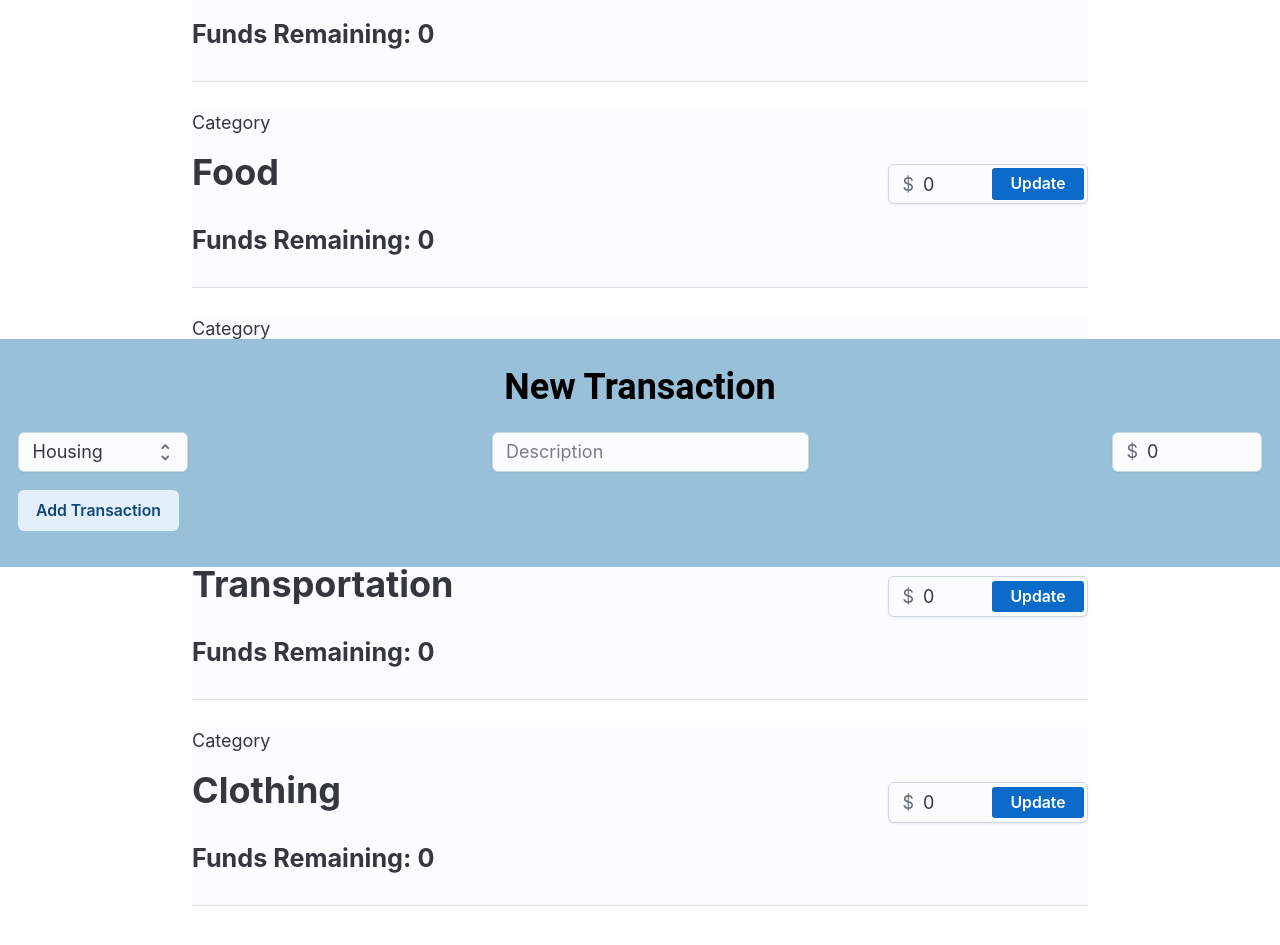
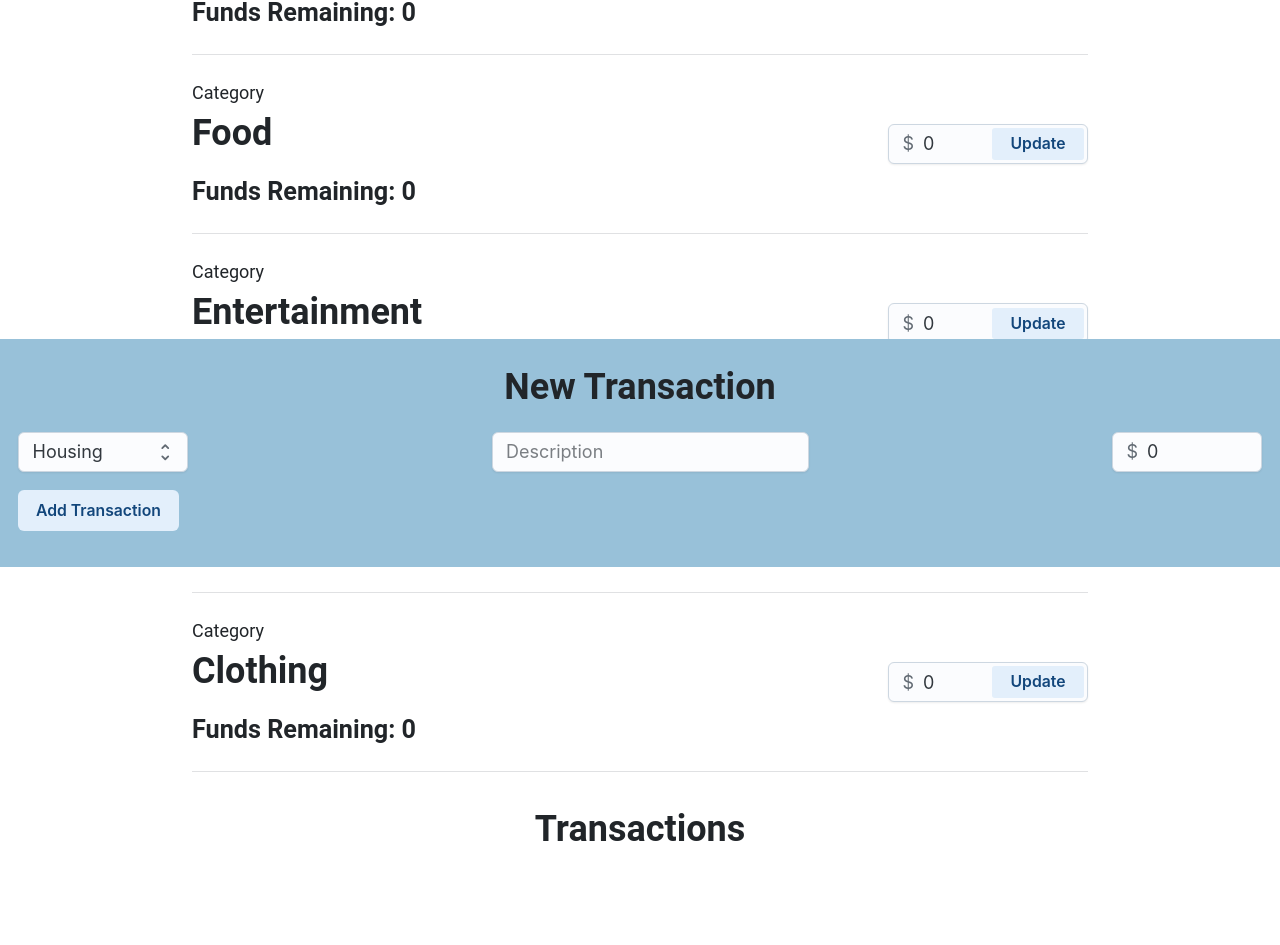
Before and after one commit to RuxinQu/expense-tracker, a React (Create React App) app: page / in a window 1280 px wide. Shown: the part 233-1178 px from the top of the page. Built offline with nearby package versions, Linux system fonts and the light colour scheme.

Commit message:
add remove transaction feature

```diff
--- a/package.json
+++ b/package.json
@@ -5,6 +5,7 @@
   "dependencies": {
     "@emotion/react": "^11.10.6",
     "@emotion/styled": "^11.10.6",
+    "@mui/icons-material": "^5.11.9",
     "@mui/joy": "^5.0.0-alpha.68",
     "@reduxjs/toolkit": "^1.9.3",
     "@testing-library/jest-dom": "^5.16.5",
@@ -14,6 +15,7 @@
     "react-dom": "^18.2.0",
     "react-redux": "^8.0.5",
     "react-scripts": "5.0.1",
+    "uuid": "^9.0.0",
     "web-vitals": "^2.1.4"
   },
   "scripts": {
--- a/src/App.js
+++ b/src/App.js
@@ -1,5 +1,6 @@
 import { Budgets } from "./components/Budgets";
-import { Transaction } from "./components/Transaction";
+import { Transaction } from "./components/TransactionForm";
+import { TransactionList } from "./components/TransactionList";
 import { CssVarsProvider } from "@mui/joy/styles";
 
 import "./App.css";
@@ -10,6 +11,7 @@ function App() {
       <CssVarsProvider>
         <h1>Expense Tracker</h1>
         <Budgets />
+        <TransactionList />
         <Transaction />
       </CssVarsProvider>
     </div>
--- a/src/components/BudgetForm.js
+++ b/src/components/BudgetForm.js
@@ -1,7 +1,7 @@
 import React, { useState } from "react";
 import { useDispatch } from "react-redux";
 import { updateBudgets } from "../features/budgetsSlice";
-import { Sheet, Input, FormControl, Button, Divider } from "@mui/joy";
+import { Box, Input, FormControl, Button, Divider } from "@mui/joy";
 
 export const BudgetFrom = ({ budget }) => {
   // for the input field
@@ -31,7 +31,7 @@ export const BudgetFrom = ({ budget }) => {
   };
 
   return (
-    <Sheet
+    <Box
       sx={{
         width: { xs: "100%", sm: "70%" },
         margin: "0 auto",
@@ -46,11 +46,11 @@ export const BudgetFrom = ({ budget }) => {
           alignItems: "center",
         }}
       >
-        <Sheet>
+        <Box>
           <p style={{ margin: " 0" }}>Category</p>
           <h2>{budget.category}</h2>
           <h3 className={getBudgetClass()}>Funds Remaining: {budget.amount}</h3>
-        </Sheet>
+        </Box>
         <Input
           type="number"
           slotProps={{
@@ -62,11 +62,7 @@ export const BudgetFrom = ({ budget }) => {
           onChange={(e) => setAmount(e.target.value)}
           startDecorator={{ dollar: "$" }["dollar"]}
           endDecorator={
-            <Button
-              variant="solid"
-              color="primary"
-              onClick={handleUpdateBudget}
-            >
+            <Button variant="soft" onClick={handleUpdateBudget}>
               Update
             </Button>
           }
@@ -74,6 +70,6 @@ export const BudgetFrom = ({ budget }) => {
         />
       </FormControl>
       <Divider sx={{ margin: { xs: "1rem", sm: "1.5rem 0" } }} />
-    </Sheet>
+    </Box>
   );
 };
--- a/src/components/Transaction.js
+++ b/src/components/TransactionForm.js
@@ -2,6 +2,7 @@ import React, { useState } from "react";
 import { useDispatch } from "react-redux";
 import { addTransaction } from "../features/transactionSlice";
 import { CATEGORIES } from "../util/data";
+import { v4 as uuidv4 } from "uuid";
 import { Box, Input, Select, Option, Button } from "@mui/joy";
 
 export const Transaction = () => {
@@ -17,6 +18,7 @@ export const Transaction = () => {
           category,
           description,
           amount,
+          id: uuidv4(),
         })
       );
       setAmount(0);
@@ -25,7 +27,7 @@ export const Transaction = () => {
 
   return (
     <Box className="transaction-form-container">
-      <h2 style={{ textAlign: "center" }}>New Transaction</h2>
+      <h2 style={{ textAlign: "center", color: "#212529" }}>New Transaction</h2>
       <Box className="transaction-form">
         <Select
           value={category}
--- /dev/null
+++ b/src/components/TransactionList.js
@@ -0,0 +1,28 @@
+import * as React from "react";
+import { useSelector } from "react-redux";
+import { selectTransaction } from "../features/transactionSlice";
+import { TransactionListItem } from "./TransactionListItem";
+import { Box, List } from "@mui/joy";
+
+export const TransactionList = () => {
+  const transactionsObj = useSelector(selectTransaction);
+  const transactionsArr = Object.values(transactionsObj).flat(1);
+
+  return (
+    <Box
+      sx={{
+        width: { xs: "100%", sm: "70%" },
+        margin: "2rem auto",
+        marginBottom: "5rem",
+        color: "#212529",
+      }}
+    >
+      <h2 style={{ textAlign: "center" }}>Transactions</h2>
+      <List aria-labelledby="transaction-list">
+        {transactionsArr.map((t) => (
+          <TransactionListItem transaction={t} key={t.id} />
+        ))}
+      </List>
+    </Box>
+  );
+};
--- /dev/null
+++ b/src/components/TransactionListItem.js
@@ -0,0 +1,32 @@
+import { ListItem, IconButton } from "@mui/joy";
+import { useDispatch } from "react-redux";
+import { removeTransaction } from "../features/transactionSlice";
+import CloseIcon from "@mui/icons-material/Close";
+export const TransactionListItem = ({ transaction }) => {
+  const dispatch = useDispatch();
+  const handleRemoveTransaction = (t) => {
+    dispatch(removeTransaction(t));
+  };
+
+  return (
+    <ListItem
+      sx={{
+        display: "flex",
+        justifyContent: "space-between",
+        borderRadius: "sm",
+        boxShadow: "sm",
+      }}
+    >
+      <span>
+        $ {transaction.amount} - {transaction.category} (
+        {transaction.description}){" "}
+      </span>
+      <IconButton
+        variant="plain"
+        onClick={() => handleRemoveTransaction(transaction)}
+      >
+        <CloseIcon />
+      </IconButton>
+    </ListItem>
+  );
+};
--- a/src/features/transactionSlice.js
+++ b/src/features/transactionSlice.js
@@ -1,4 +1,4 @@
-import { createSlice } from "@reduxjs/toolkit";
+import { createSlice, current } from "@reduxjs/toolkit";
 import { CATEGORIES } from "../util/data";
 
 export const transactionSlice = createSlice({
@@ -8,10 +8,18 @@ export const transactionSlice = createSlice({
     addTransaction: (state, action) => {
       state[action.payload.category].push(action.payload);
     },
+    removeTransaction: (state, action) => {
+      // .filter only return the data from state[action.payload.category], if directly return the
+      //   result from .filter, the state will lose the rest of data
+      const newState = state[action.payload.category].filter(
+        (t) => t.id !== action.payload.id
+      );
+      return { ...state, [action.payload.category]: newState };
+    },
   },
 });
 
 export const selectTransaction = (state) => state.transactions;
 
-export const { addTransaction } = transactionSlice.actions;
+export const { addTransaction, removeTransaction } = transactionSlice.actions;
 export default transactionSlice.reducer;
```
Also changed, not shown: 1 other file (tests, documents, lock files or other folders).
